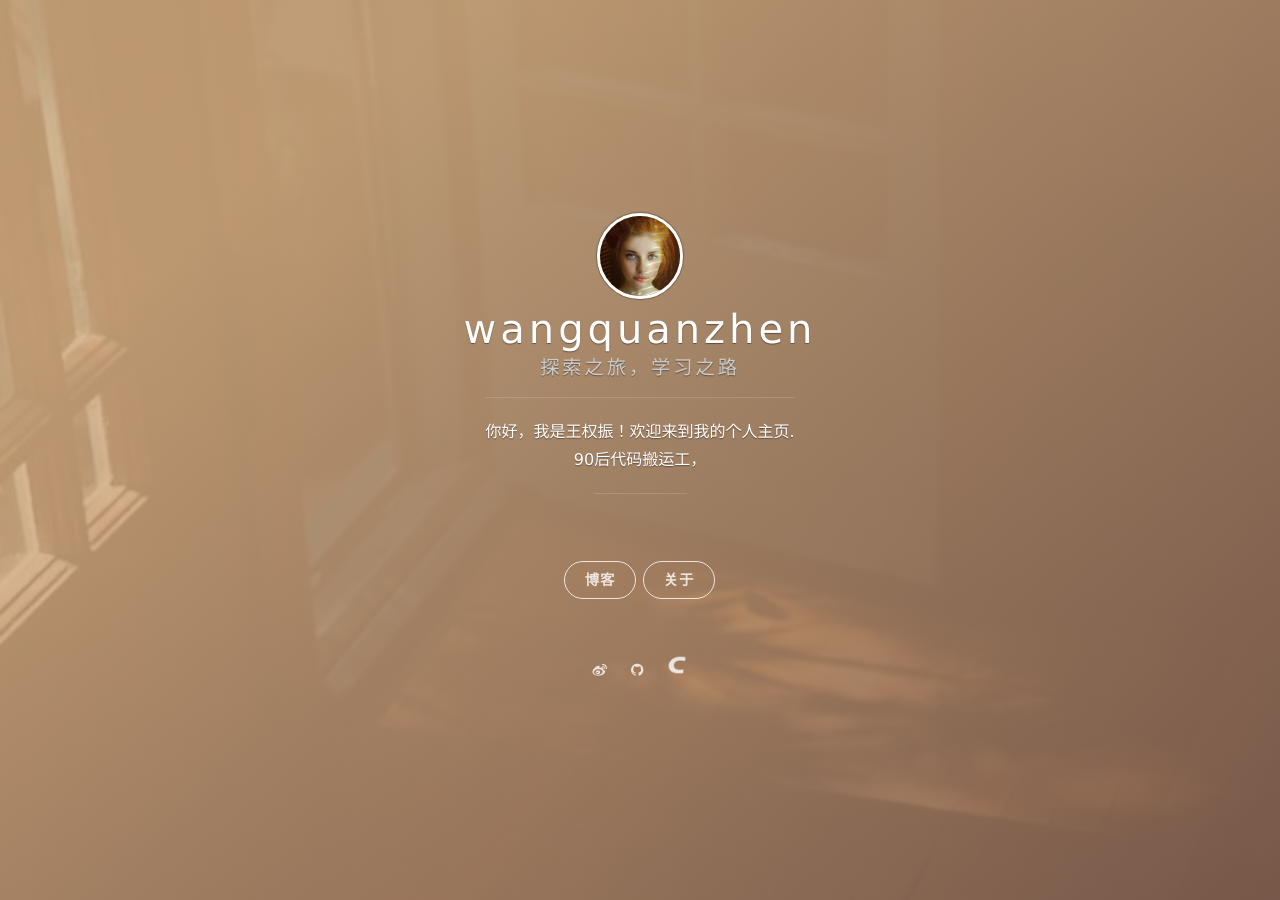
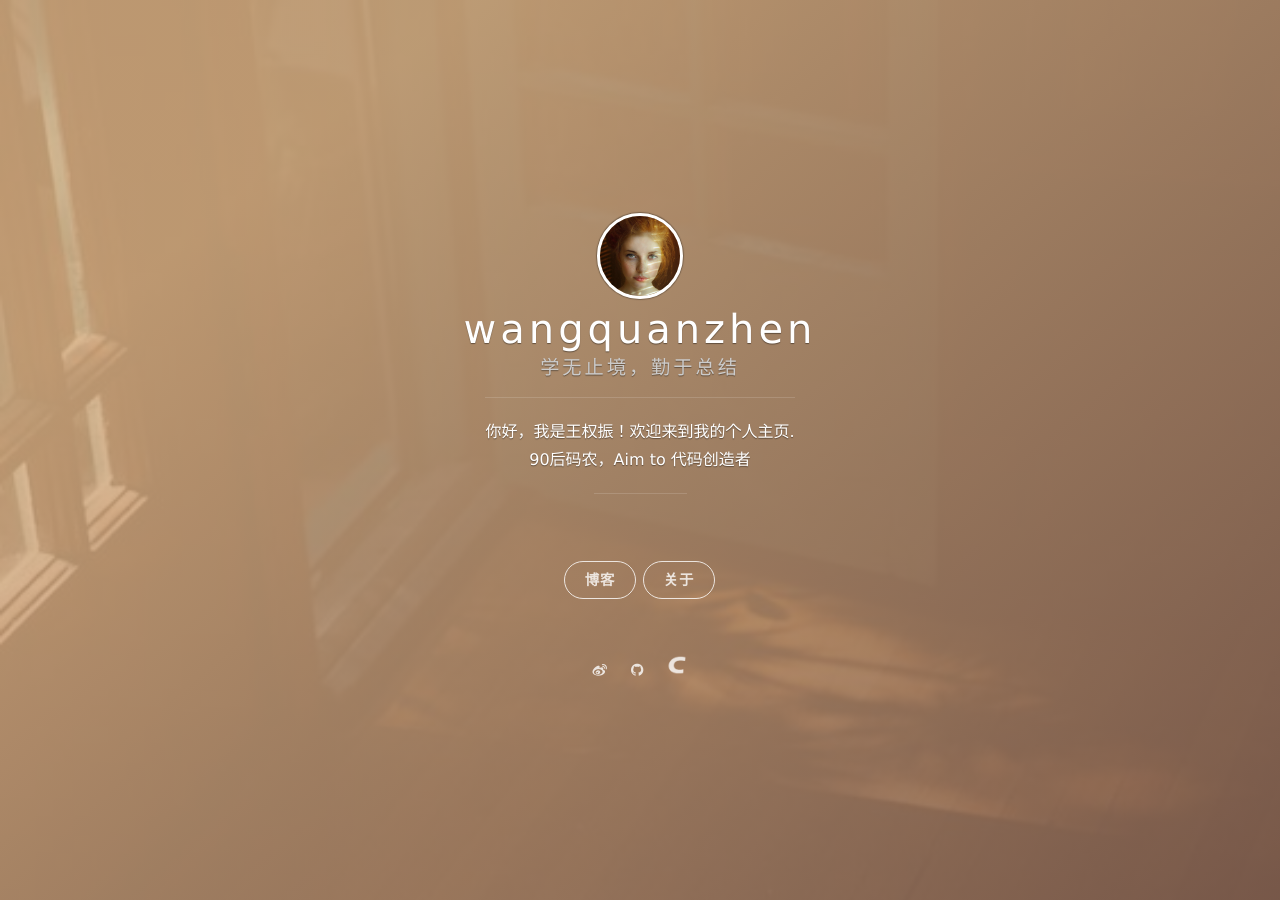
Before and after one commit to KevinWQZ/kevinwqz.github.io, a Jekyll site: the page built from index.html, in a window 1280 px wide. Built offline with Jekyll 4.4.1, drawn with Linux system fonts in a browser that asks for light colours; nearby versions of some CDN libraries; the list of posts is cut into pages by our own code; comment, search, counter and statistics services are not loaded.

Commit message:
Update _config.yml

```diff
--- a/_config.yml
+++ b/_config.yml
@@ -1,8 +1,8 @@
 # Basic
 title: wangquanzhen
-subtitle: 探索之旅，学习之路
+subtitle: 学无止境，勤于总结
 # welcome_message: <a href="https://github.com/onevcat/vno-jekyll" target="_blank">Download the theme</a>
-description: 你好，我是王权振！欢迎来到我的个人主页.</br>90后代码搬运工，
+description: 你好，我是王权振！欢迎来到我的个人主页.</br>90后码农，Aim to 代码创造者
 creator: <a href="http://wangquanzhen.com</a>
 
 url: "http://wangquanzhen.com"
```
